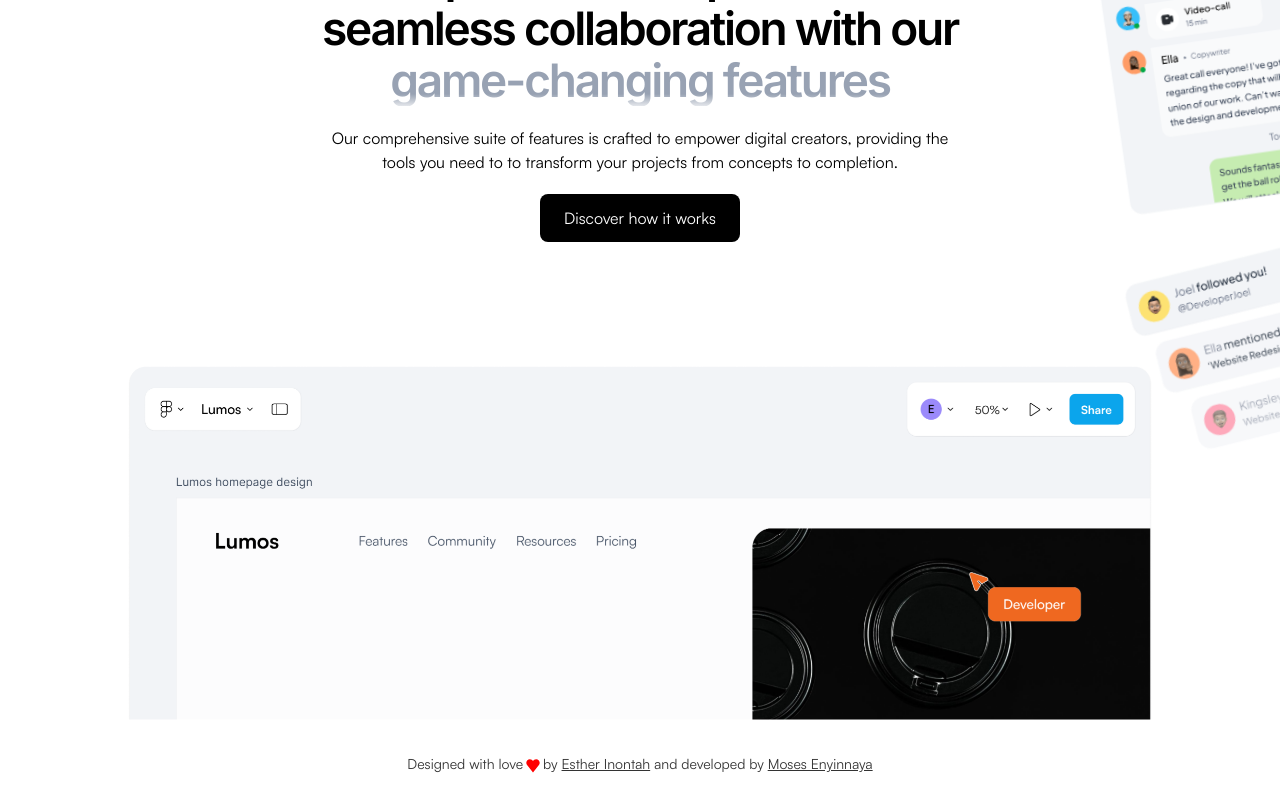
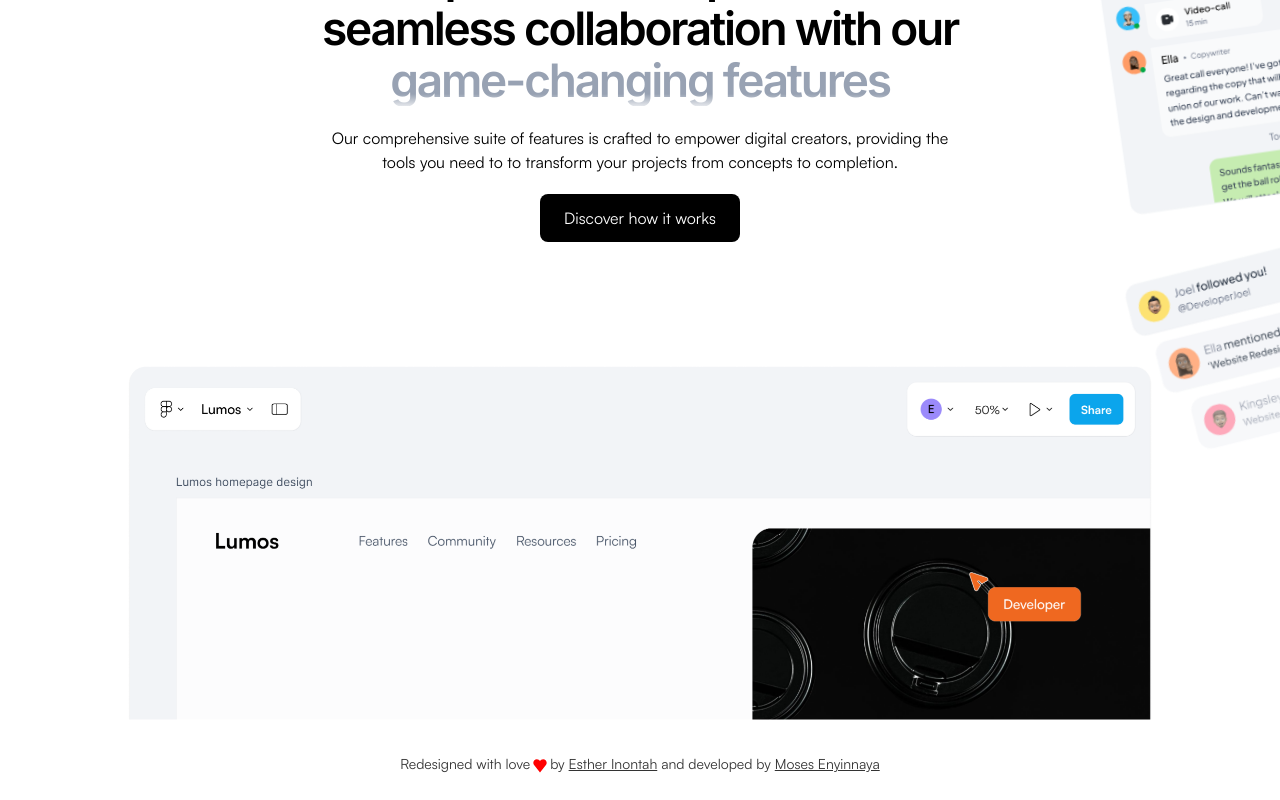
Before and after one commit to mosco98/lumos-redesign, a Next.js app: page / in a window 1280 px wide. Shown: the part 978-1778 px from the top of the page. Built offline with nearby package versions, Linux system fonts and the light colour scheme.

Commit message:
minor fix

```diff
--- a/src/components/Footer.tsx
+++ b/src/components/Footer.tsx
@@ -6,7 +6,7 @@ const Footer = () => {
   return (
     <footer className="flex items-center justify-center pt-8 pb-6 px-4 text-center">
       <p className="text-black/80 text-sm">
-        Designed with love{""}
+        Redesigned with love{""}
         <motion.svg
           id="emoji"
           viewBox="0 0 72 72"
@@ -42,7 +42,7 @@ const Footer = () => {
         {""}
         by{" "}
         <a
-          href=""
+          href="https://x.com/estherinontah_"
           target="_blank"
           className="underline underline-offset-1 font-medium"
         >
@@ -50,7 +50,7 @@ const Footer = () => {
         </a>{" "}
         and developed by{" "}
         <a
-          href="https://www.linkedin.com/in/moses-enyinnaya-142282197/"
+          href="https://x.com/meandchimso"
           target="_blank"
           className="underline underline-offset-1 font-medium"
         >
```
